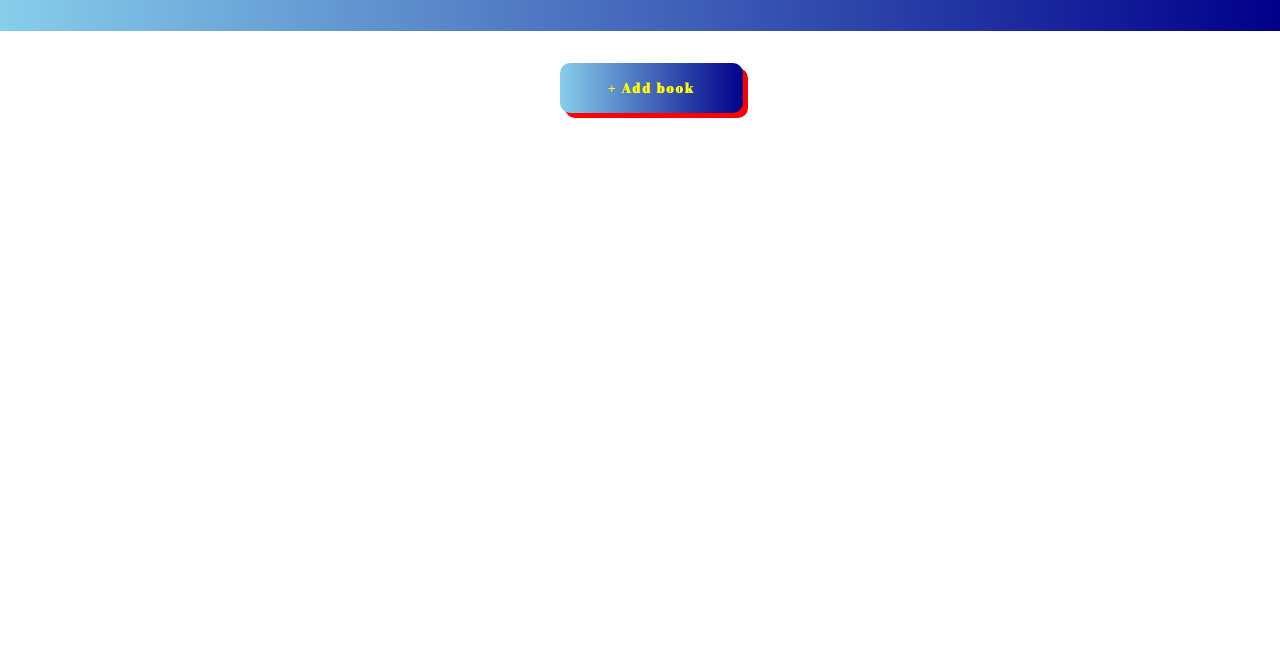
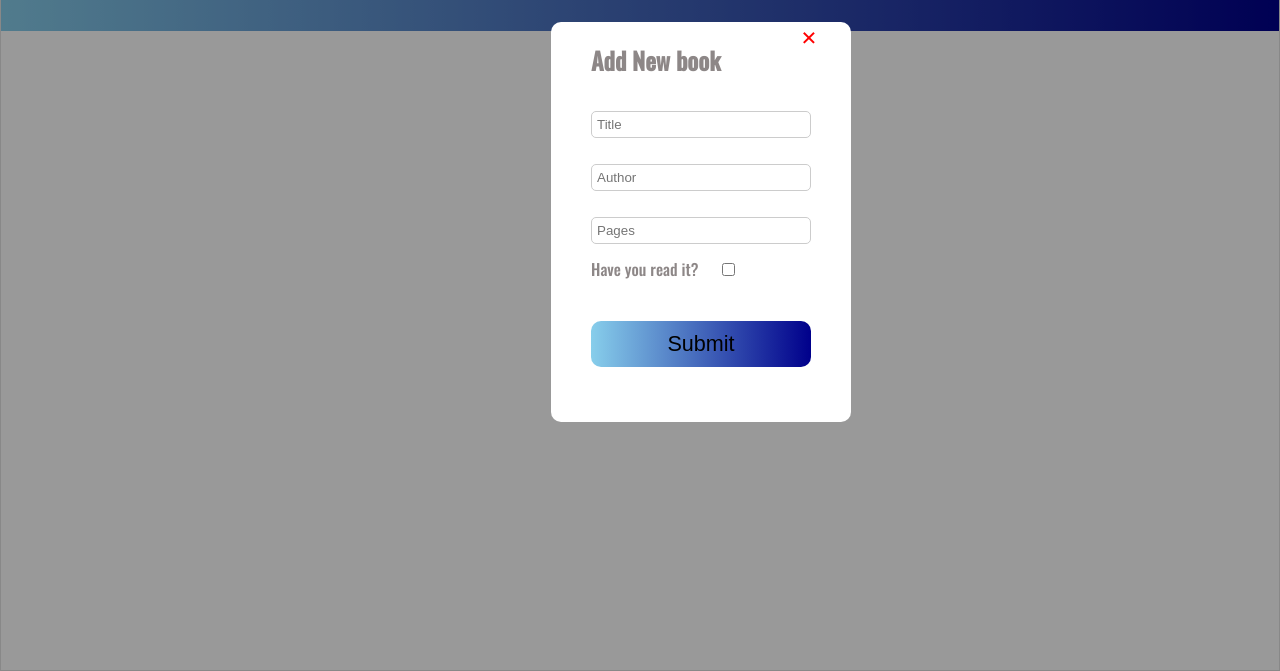
Before and after one commit to nickonyi/Library, a plain HTML site: page index.html in a window 1280 px wide. Shown: the part 129-800 px from the top of the page. Drawn offline with nearby package versions, Linux system fonts and the light colour scheme; a web font is replaced by a local one.

Commit message:
Library project

```diff
--- a/index.html
+++ b/index.html
@@ -24,11 +24,12 @@
         <button id="new-btn">+ Add book</button>
     </div>
     <div id="pop-up">
-        <form id="form" action="">
-            <legend>New book</legend>
-            <p><input id="title" type="text" name="text" placeholder="Title"></p>
-            <p><input id="author" type="text" name="author" placeholder="Author"></p>
-            <p><input id="pages" type="number" name="pages" placeholder="pages"></p>
+        <span class="close">&times;</span>
+        <form id="form" action="#">
+            <legend>Add New book</legend>
+            <p><input class="input-box" id="title" type="text" name="text" placeholder="Title"></p>
+            <p><input class="input-box" id="author" type="text" name="author" placeholder="Author"></p>
+            <p><input class="input-box" id="pages" type="number" name="pages" placeholder="Pages"></p>
             <div id="checkbox"><label for="read">Have you read it? </label><input id="read" type="checkbox" name="read" Value="yes"></div>
             <button id="submit" type="submit" value="submit">Submit</button>
         </form>
--- a/style.css
+++ b/style.css
@@ -5,18 +5,17 @@
 }
 
 #pop-up {
-    display: none;
-    text-align: center;
-    border: 1px solid yellow;
-    height: 15vh;
-    padding: 20px;
+    display: block;
+    position: fixed;
+    z-index: 1;
+    padding-top: 100px;
+    left: 0;
+    top: 0;
+    width: 100%;
     height: 100%;
-    width: 100%;
-    overflow: auto;
-    z-index: 100;
-    margin-top: 8rem;
-    background: black;
-    gfhjd
+    border: 1px solid #888;
+    background-color: rgb(0, 0, 0);
+    background-color: rgb(0, 0, 0, .4);
 }
 
 .book-lib {
@@ -58,3 +57,62 @@ form>p {
     font-family: 'Abril Fatface', cursive;
     letter-spacing: 2px;
 }
+
+.close {
+    color: red;
+    position: absolute;
+    top: 150px;
+    left: 800px;
+    font-size: 28px;
+    font-weight: bold;
+    z-index: 2;
+}
+
+.close:hover,
+.close:focus {
+    color: #000;
+    text-decoration: none;
+    cursor: pointer;
+}
+
+#form {
+    position: absolute;
+    top: 150px;
+    left: 550px;
+    background: #fff;
+    height: 400px;
+    width: 300px;
+    padding-inline: 40px;
+    font-family: 'Oswald', sans-serif;
+    color: rgb(141, 135, 135);
+    border-radius: 10px;
+}
+
+legend {
+    font-size: 1.5rem;
+    font-weight: 700;
+    color: rgb(141, 135, 135);
+    margin-block: 20px;
+}
+
+.input-box {
+    width: 100%;
+    padding: 5px;
+    margin: 10px 0;
+    border: 1px solid #ccc;
+    border-radius: 5px;
+}
+
+#read {
+    margin-left: 20px;
+}
+
+#submit {
+    width: 100%;
+    margin-top: 40px;
+    padding-block: 10px;
+    font-size: 1.35rem;
+    background-image: linear-gradient(to right, skyblue, darkblue);
+    border: none;
+    border-radius: 10px;
+}
```
